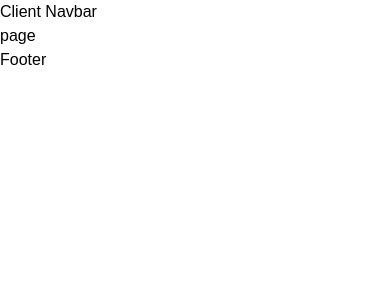
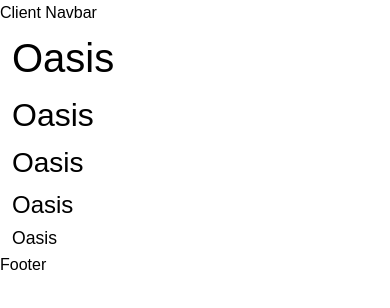
Before and after one commit to Sartaj-Ashraf/OasisNewWebsite, a Next.js app in the folder frontend/: page / in a window 390 px wide. Shown: the top 308 px of the page. Built offline with nearby package versions, Linux system fonts and the light colour scheme.

Commit message:
refactored global css

```diff
--- a/frontend/package.json
+++ b/frontend/package.json
@@ -9,6 +9,7 @@
     "lint": "eslint"
   },
   "dependencies": {
+    "framer-motion": "^12.38.0",
     "lucide-react": "^1.7.0",
     "next": "16.2.2",
     "react": "19.2.4",
--- a/frontend/src/app/(client)/page.jsx
+++ b/frontend/src/app/(client)/page.jsx
@@ -1,9 +1,10 @@
 
+import HeroBanner from '@/shared/HeroBanner'
 import React from 'react'
 
 const page = () => {
   return (
-    <div>page</div>
+    <div className='container'><HeroBanner/></div>
   )
 }
 
--- a/frontend/src/app/globals.css
+++ b/frontend/src/app/globals.css
@@ -1,48 +1,59 @@
 @import "tailwindcss";
 
+/* ========================
+   🎨 Design Tokens
+======================== */
 :root {
-  /* --background: #ffffff;
-  --foreground: #171717; */
   --primary: #eab308;
   --secondary: #ffffff;
   --tertiary: #ffd700;
   --accent: #f5f5f5;
+
+  --font-base: 16px;
+  --container-max-width: 1320px;
 }
 
+/* Tailwind Theme Mapping */
 @theme inline {
   --color-primary: var(--primary);
   --color-secondary: var(--secondary);
   --color-tertiary: var(--tertiary);
   --color-accent: var(--accent);
+
   --font-sans: var(--font-geist-sans);
   --font-mono: var(--font-geist-mono);
 }
 
-/* @media (prefers-color-scheme: dark) {
-  :root {
-    --background: #0a0a0a;
-    --foreground: #ededed;
-  }
-} */
+/* ========================
+   🧱 Base Styles
+======================== */
+html {
+  font-size: var(--font-base);
+  scroll-behavior: smooth;
+}
 
 body {
   font-family: Arial, Helvetica, sans-serif;
+  line-height: 1.6;
 }
-/* Base (Mobile) */
+
+/* ========================
+   🔤 Typography (Fluid)
+======================== */
 h1 {
-  font-size: 2.5rem;
+  font-size: clamp(2.5rem, 5vw, 5.125rem);
 }
 
 h2 {
-  font-size: 2rem;
+  font-size: clamp(2rem, 4vw, 3.25rem);
 }
 
 h3 {
-  font-size: 1.75rem;
+  font-size: clamp(1.75rem, 3vw, 3rem);
 }
 
 h4 {
-  font-size: 1.5rem;
+  font-size: clamp(1.5rem, 2.5vw, 2rem);
 }
 
 h5 {
@@ -54,85 +65,45 @@ h6 {
 }
 
 p {
-  font-size: 1.3rem;
+  font-size: clamp(1.1rem, 1.5vw, 1.6rem);
 }
-/* Tablet (≥768px) */
-@media (min-width: 768px) {
-  h1 {
-    font-size: 3.5rem;
-  }
 
-  h2 {
-    font-size: 2.5rem;
-  }
+/* ========================
+   📦 Container (Elementor Style)
+======================== */
+.container {
+  width: 100%;
+  margin-inline: auto;
+  padding-inline: 1rem;
+  max-width: var(--container-max-width);
+}
 
-  h3 {
-    font-size: 2rem;
-  }
-
-  h4 {
-    font-size: 1.75rem;
-  }
-
-  p {
-    font-size: 1.4rem;
+/* Tablet (≤1024px) */
+@media (max-width: 1024px) {
+  :root {
+    --container-max-width: 1024px;
   }
 }
 
-/* Laptop (≥1024px) */
-@media (min-width: 1024px) {
-  h1 {
-    font-size: 4.5rem;
+/* Mobile (≤767px) */
+@media (max-width: 767px) {
+  :root {
+    --container-max-width: 767px;
   }
 
-  h2 {
-    font-size: 3rem;
-  }
-
-  h3 {
-    font-size: 2.5rem;
-  }
-
-  h4 {
-    font-size: 2rem;
-  }
-
-  p {
-    font-size: 1.5rem;
+  .container {
+    padding-inline: 0.75rem;
   }
 }
 
-/* Desktop (≥1280px) */
-@media (min-width: 1280px) {
-  h1 {
-    font-size: 5.125rem;
-  }
+/* ========================
+   🧩 Utilities
+======================== */
 
-  h2 {
-    font-size: 3.25rem;
-  }
-
-  h3 {
-    font-size: 3rem;
-  }
-
-  h4 {
-    font-size: 2rem;
-  }
-
-  p {
-    font-size: 1.6rem;
-  }
-}
-/* Base (Mobile) */
-h1 {
-  font-size: 2.5rem;
-}
-
-/* Tablet (≥768px) */
+/* Custom Scrollbar */
 .custom-scroll {
   scrollbar-width: thin;
-  scrollbar-color: rgba(250, 204, 21, 0.5) transparent;
+  scrollbar-color: rgba(234, 179, 8, 0.5) transparent;
 }
 
 /* Chrome, Edge, Safari */
@@ -145,44 +116,11 @@ h1 {
 }
 
 .custom-scroll::-webkit-scrollbar-thumb {
-  background: rgba(250, 204, 21, 0.4);
+  background: rgba(234, 179, 8, 0.4);
   border-radius: 20px;
-  transition: all 0.3s ease;
+  transition: background 0.3s ease;
 }
 
-/* Hover effect */
 .custom-scroll:hover::-webkit-scrollbar-thumb {
-  background: rgba(250, 204, 21, 0.8);
+  background: rgba(234, 179, 8, 0.8);
 }
-/* Medium devices (≥768px) */
-@media (min-width: 576px) {
-  .container {
-    max-width: 540px;
-  }
-}
-@media (min-width: 768px) {
-  .container {
-    max-width: 720px;
-  }
-}
-
-/* Large devices (≥992px) */
-@media (min-width: 992px) {
-  .container {
-    max-width: 960px;
-  }
-}
-
-/* Extra large devices (≥1200px) */
-@media (min-width: 1200px) {
-  .container {
-    max-width: 1140px;
-  }
-}
-
-/* XXL devices (≥1400px) */
-@media (min-width: 1400px) {
-  .container {
-    max-width: 1320px;
-  }
-}
--- /dev/null
+++ b/frontend/src/shared/HeroBanner.jsx
@@ -0,0 +1,15 @@
+import React from 'react'
+
+const HeroBanner = () => {
+  return (
+    <div>
+      <h1>Oasis</h1>
+      <h2>Oasis</h2>
+      <h3>Oasis</h3>
+      <h4>Oasis</h4>
+      <p>Oasis</p>
+    </div>
+  )
+}
+
+export default HeroBanner
```
Also changed, not shown: 1 other file (tests, documents, lock files or other folders).
